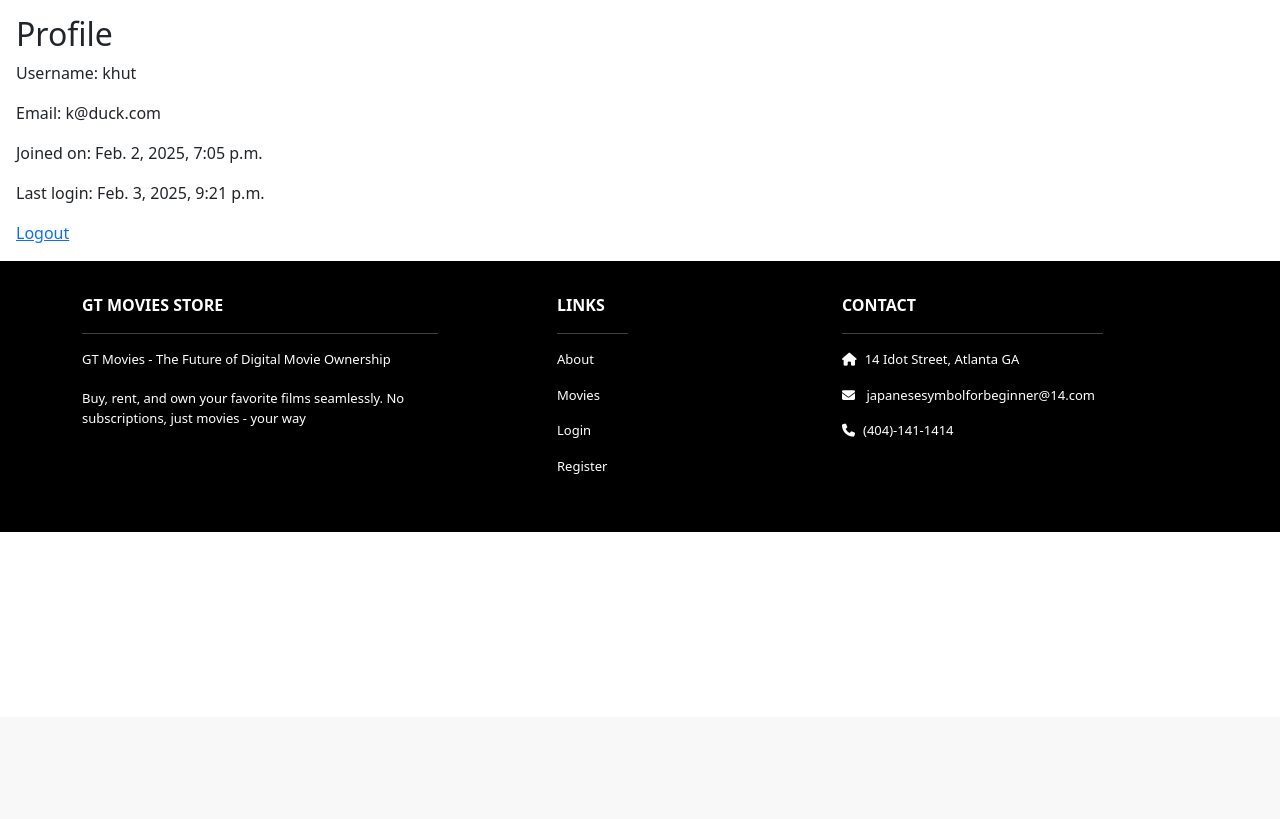
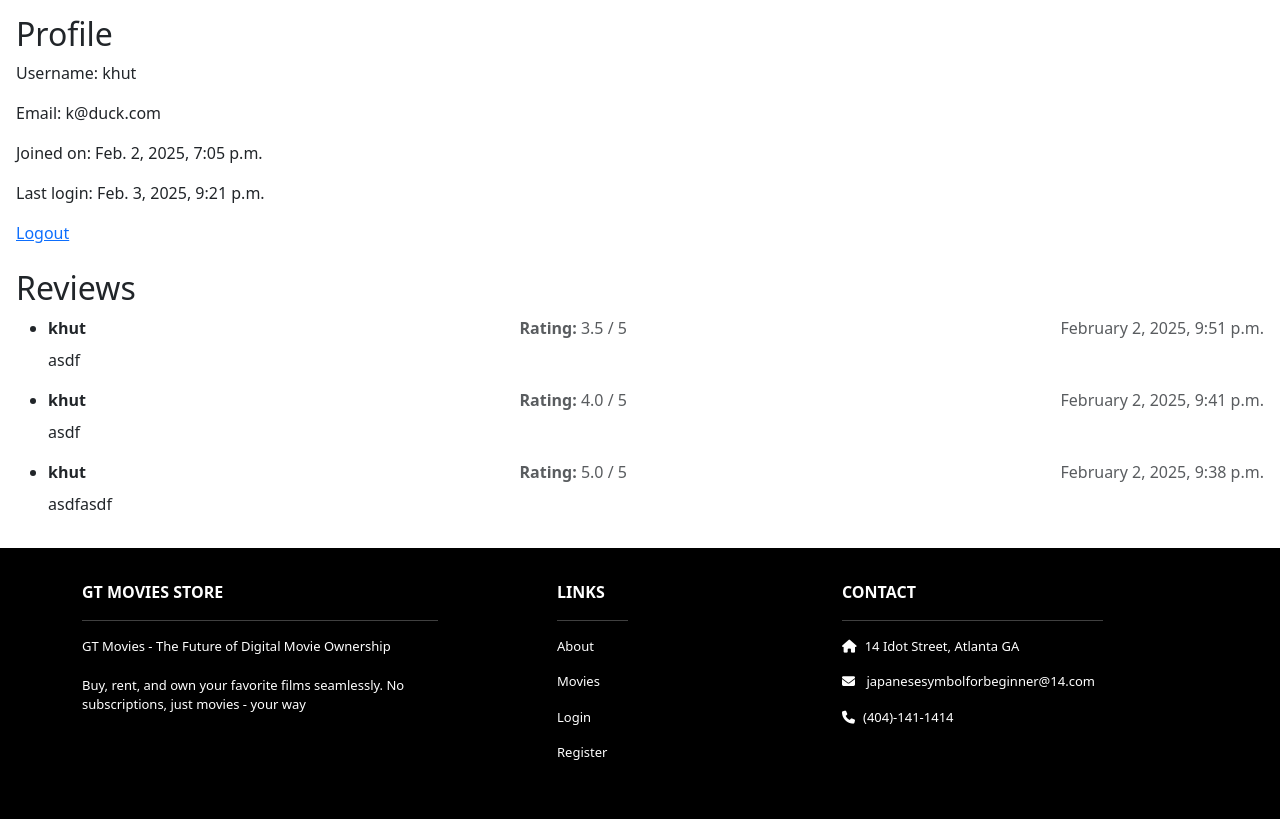
Before and after one commit to Tahsin-Kazi/Movie-Store-Wesley-3, a Django app: page /profile/ in a window 1280 px wide. Shown: the part 83-902 px from the top of the page. Before the commit the page ends 615 px from the top, so only its background shows below. Run offline with Django 5.2, Linux system fonts and the light colour scheme; a user stored in the database is signed in; data comes from the database, SQL or seed files in the repository; both versions use the stored data as it was after the commit; some libraries are stand-ins or nearby versions.

Commit message:
Show reviews on profile page, named all pages

```diff
--- a/accounts/views.py
+++ b/accounts/views.py
@@ -9,9 +9,9 @@ from django.contrib.auth.forms import AuthenticationForm, SetPasswordForm
 from django.contrib.auth.tokens import default_token_generator
 from django.utils.http import urlsafe_base64_encode
 from django.utils.encoding import force_bytes
+from movies.models import Review
 
 def register(request):
-    template_data = {}
     template_data = {'title': 'Register'}
     if request.method == "POST":
         form = RegisterForm(request.POST)
@@ -25,7 +25,6 @@ def register(request):
     return render(request, "accounts/register.html", {"form": form, "template_data": template_data})
 
 def user_login(request):
-    template_data = {}
     template_data = {'title': 'Login'}
     if request.method == "POST":
         form = AuthenticationForm(request, data=request.POST)
@@ -47,9 +46,12 @@ def user_logout(request):
 @login_required
 def profile(request):
     user = request.user
-    return render(request, "accounts/profile.html", {"user": user})
+    template_data = {
+        'title': 'Profile',
+        'reviews': Review.objects.filter(user=user).order_by('-created_at')
+    }
+    return render(request, "accounts/profile.html", {"user": user, "template_data": template_data})
 
 def successful_login(request):
-    template_data = {}
     template_data = {'title': 'Success'}
     return render(request, 'accounts/temp_success.html', {"template_data": template_data})
--- a/home/views.py
+++ b/home/views.py
@@ -1,11 +1,9 @@
 from django.shortcuts import render
 
 def index(request):
-    template_data = {}
     template_data = {'title': 'GT Movies Store'}
     return render(request, 'home/index.html', {"template_data": template_data})
 
 def about(request):
-    template_data = {}
     template_data = {'title': 'About'}
     return render(request, 'home/about.html', {"template_data": template_data})
--- a/movies/views.py
+++ b/movies/views.py
@@ -2,7 +2,6 @@ from django.contrib.auth.decorators import login_required
 from django.shortcuts import render, redirect, get_object_or_404
 from .models import Movie, Review
 from .forms import ReviewForm
-import datetime
 
 # this is now obsolete, but it's here for reference
 # it now uses the actual movies in the database, which can be altered in the admin config
@@ -60,7 +59,6 @@ def get_reviews(id):
 # edit not functional yet
 
 @login_required
-
 def edit_review(request, id, review_id):
     review = get_object_or_404(Review, id=review_id)
     if request.user != review.user:
--- a/templates/accounts/profile.html
+++ b/templates/accounts/profile.html
@@ -15,7 +15,31 @@
   <p>Last login: {{ user.last_login }}</p>
 
   <a href="{% url 'logout' %}">Logout</a>
+
+  <br><br>
+  <h2>Reviews</h2>
+  <ul>
+      {% for review in template_data.reviews %}
+        <li class="review-item mb-3">
+          <div class="review-header d-flex justify-content-between align-items-center">
+              <div>
+                  <strong>{{ review.user.username }}</strong>
+              </div>
+              <div class="text-muted ml-3">
+                  <strong>Rating:</strong> {{ review.rating }} / 5
+              </div>
+              <span class="text-muted ml-3">{{ review.created_at|date:"F j, Y, g:i a" }}</span>
+          </div>
+          <div class="review-text mt-2">
+              <p>{{ review.text }}</p>
+          </div>
+        </li>
+      {% empty %}
+          <li>No reviews yet.</li>
+      {% endfor %}
+  </ul>
 </div>
+
 {% endblock %}
 
 </body>
```
Also changed, not shown: db.sqlite3.
